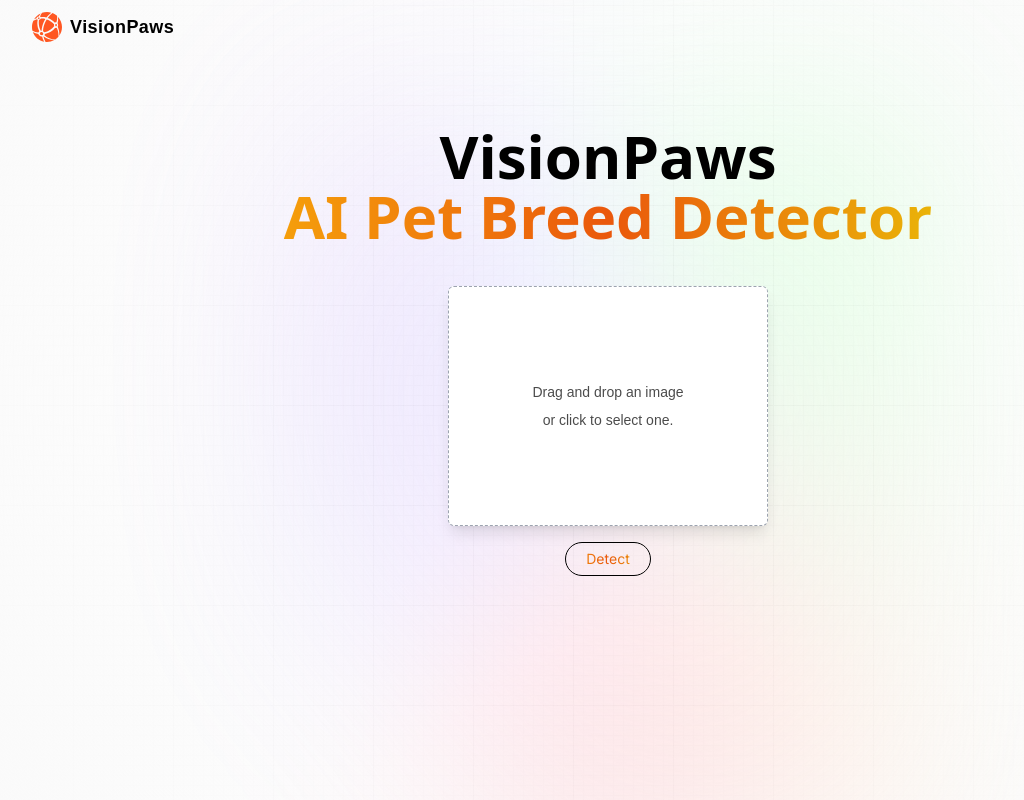
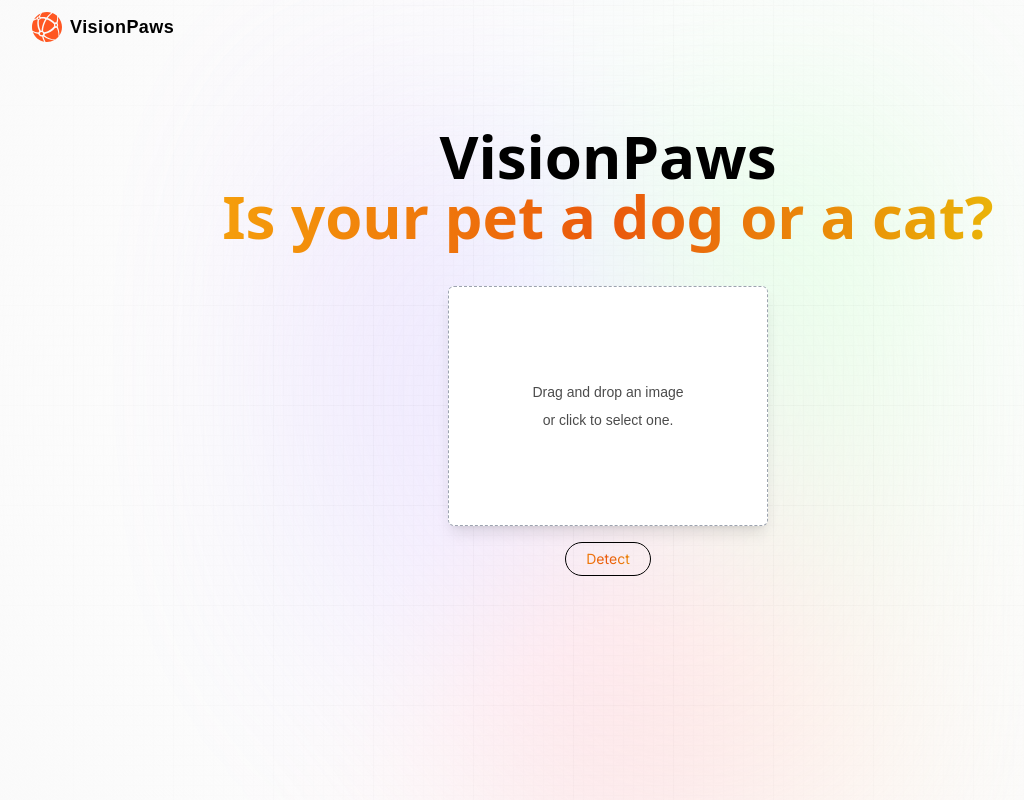
Before and after one commit to lebinh190998/breed-detection-fe, a Next.js app: page / in a window 1280 px wide. Shown: the whole page, without its empty margins (32-1056 px from the left). Built offline with nearby package versions, Linux system fonts and the light colour scheme.

Commit message:
cat vs dog

```diff
--- a/app/layout.tsx
+++ b/app/layout.tsx
@@ -3,7 +3,7 @@
 
 export const metadata: Metadata = {
 	title: "VisionPaws",
-	description: "AI Pet Breed Detector",
+	description: "Is your pet a dog or a cat?",
 };
 
 const RootLayout = ({ children }: { children: React.ReactNode }) => {
--- a/app/page.tsx
+++ b/app/page.tsx
@@ -10,7 +10,7 @@
 			<h1 className="head_text text-center">
 				VisionPaws
 				<br className="max-md:hidden" />
-				<span className="orange_gradient text-center">AI Pet Breed Detector</span>
+				<span className="orange_gradient text-center">Is your pet a dog or a cat?</span>
 			</h1>
       <ImageUpload />
 		</section>
```
